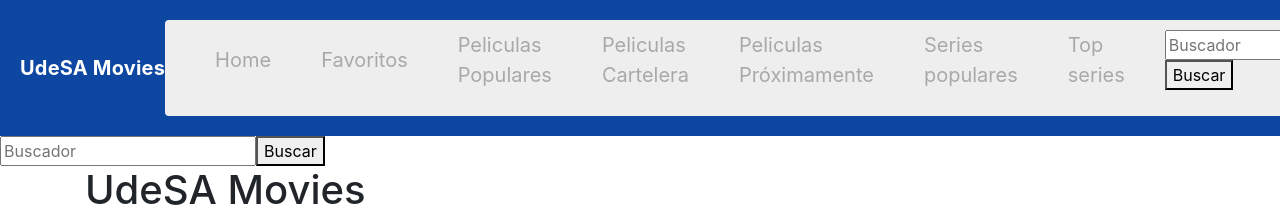
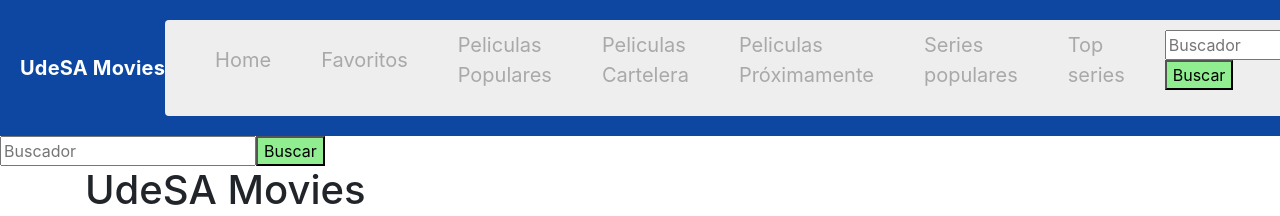
Before and after one commit to Agustina-Cavallaro/ProyectoIntegrador3, a React (Create React App) app in the folder proyectointegrador3/: page / in a window 1280 px wide. Shown: the top 216 px of the page. Built offline with nearby package versions, Linux system fonts and the light colour scheme; no server answers.

Commit message:
Busqueda terminado

```diff
--- a/proyectointegrador3/public/assets/css/styles.css
+++ b/proyectointegrador3/public/assets/css/styles.css
@@ -84,6 +84,10 @@ nav {
     width: 15%;
 }
 
+.buscador-boton{
+    background-color: lightgreen
+}
+
 @media(min-width: 765px){
     nav {
         grid-template-columns: 4fr 3fr;
--- a/proyectointegrador3/src/screens/Results/Results.js
+++ b/proyectointegrador3/src/screens/Results/Results.js
@@ -13,8 +13,11 @@ class Results extends Component {
   }
 
   componentDidMount() {
+    // fetch(
+    //   `https://api.themoviedb.org/3/search/movie?query=${this.state.busqueda}&api_key=9ed45d655a81dcc3d8732fddd5bc0588`
+    // )
     fetch(
-      `https://api.themoviedb.org/3/search/movie?query=${this.state.busqueda}&api_key=9ed45d655a81dcc3d8732fddd5bc0588`
+      `https://api.themoviedb.org/3/search/multi?query=${this.state.busqueda}&api_key=0e24f8864be45bfee7d05660d5fc8739`
     )
       .then((res) => res.json())
       .then((data) => {
```
